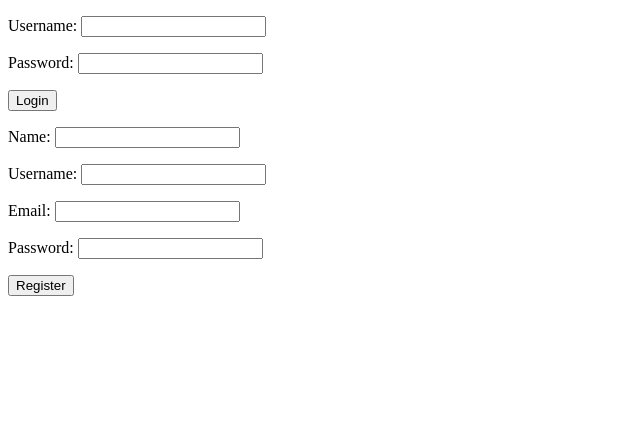
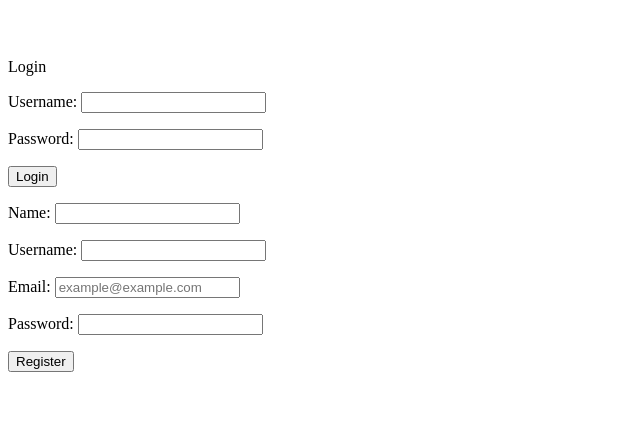
Before and after one commit to SophiaYak/Futuro, a Django app: page /logout in a window 1280 px wide. Shown: the top 421 px of the page, without its empty margins (0-640 px from the left). Run offline with Django 3.2, Linux system fonts and the light colour scheme; parts of the project's set-up code (start-up, migrations or seed data) failed here and were passed over.

Commit message:
Prompts user to enter email address in the correct format

```diff
--- a/apps/first_app/templates/first_app/landing.html
+++ b/apps/first_app/templates/first_app/landing.html
@@ -11,7 +11,9 @@
         {% endfor %}
     </ul>
 {% endif %}
-
+<!-- LOGIN FORM -->
+<div class="text-center" style="padding:50px 0">
+  <div class="logo">Login</div>
 <form action='/login' method = 'post'>
   {% csrf_token %}
   <p> Username: <input type="text" name="name"></p>
@@ -23,7 +25,7 @@
   {% csrf_token %}
   <p> Name: <input type="text" name="name"></p>
   <p> Username: <input type="text" name="username"></p>
-  <p> Email: <input type="text" name="email"></p>
+  <p> Email: <input type="email" placeholder="example@example.com" name="email"></p>
   <p> Password: <input type="password" name="pass"></p>
   <input type="submit" value = "Register">
 </form>
```
